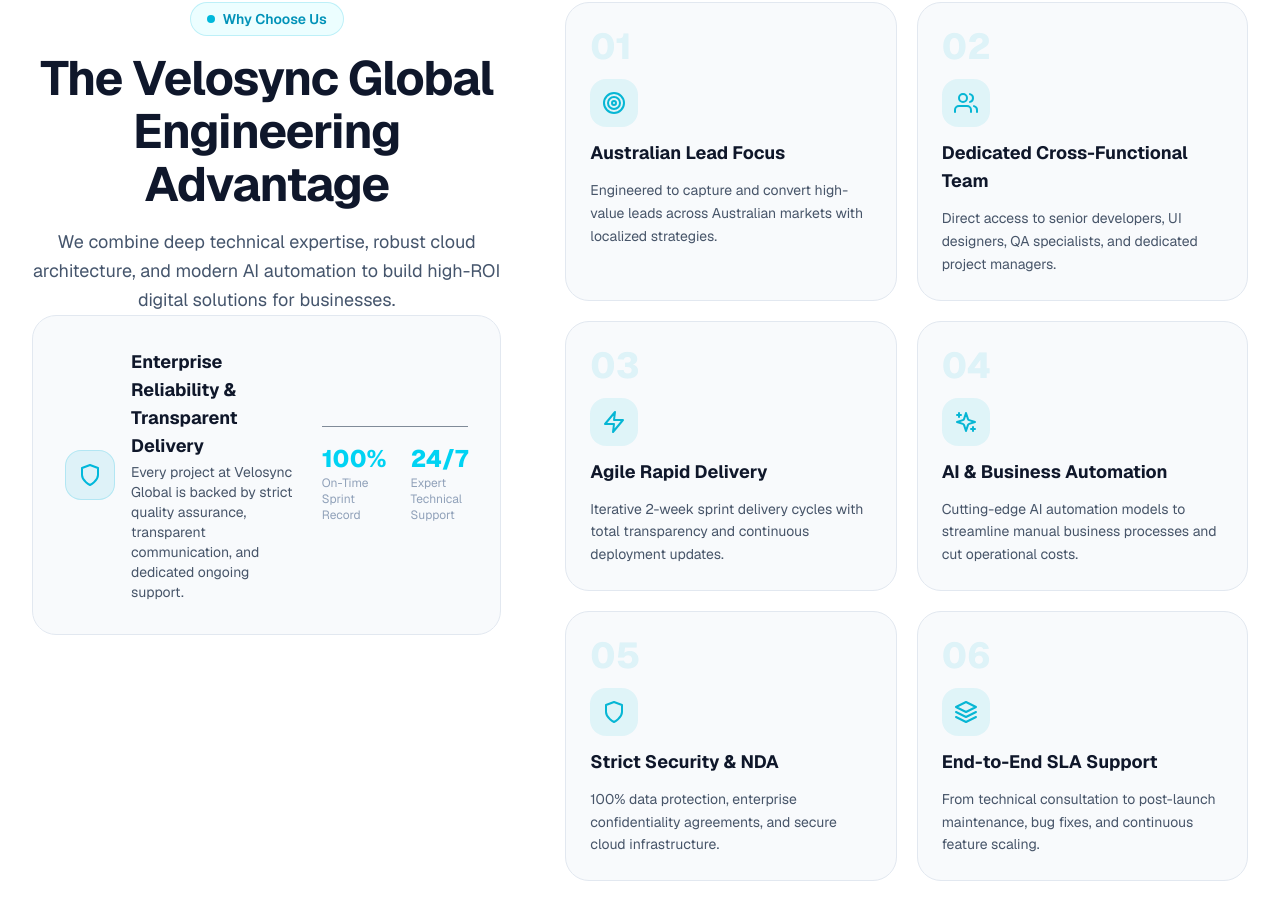
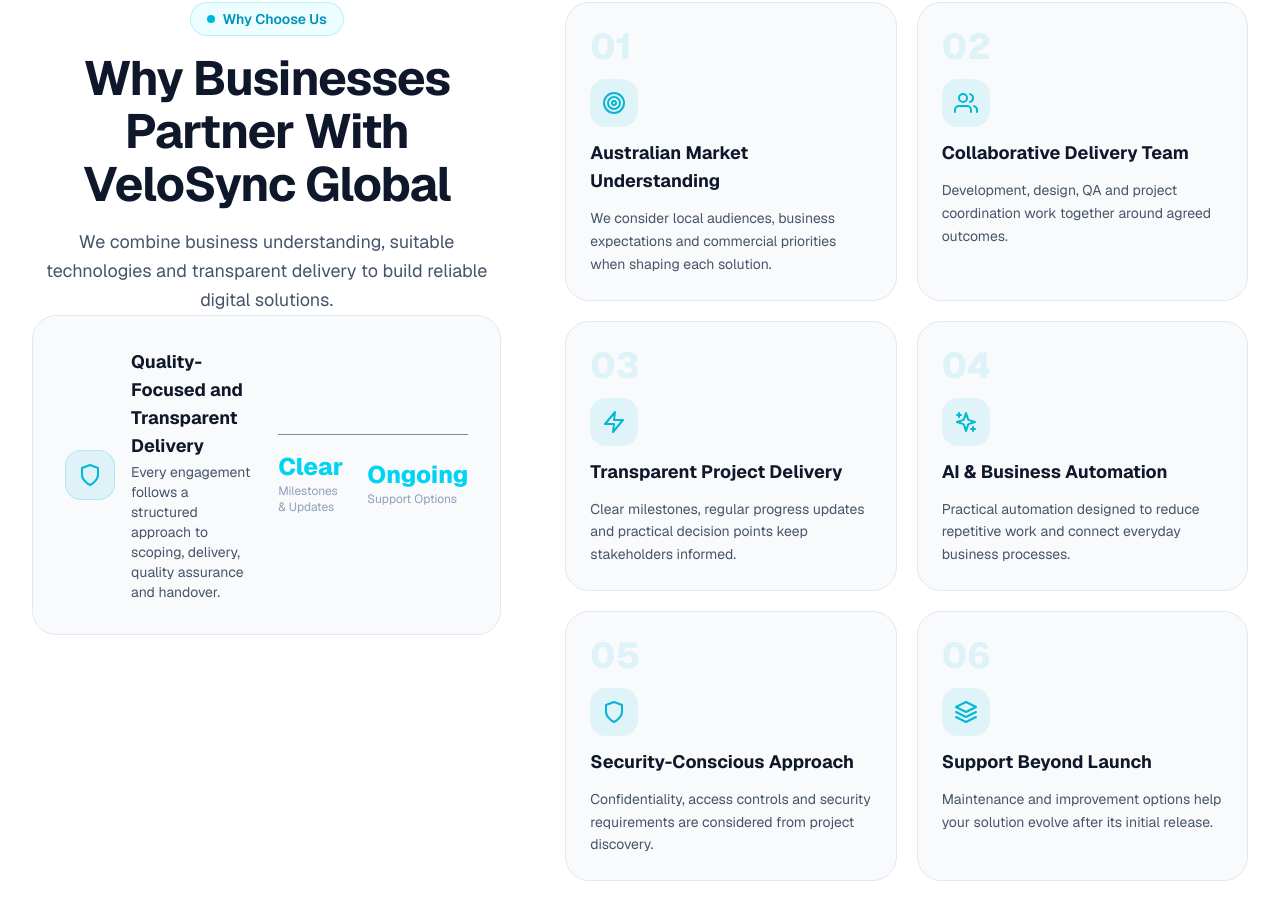
Before and after one commit to mayank-207/ValoSync-Global, a Next.js app: page / in a window 1280 px wide. Shown: the part 3335-4255 px from the top of the page. Built offline with nearby package versions, Linux system fonts and the light colour scheme.

Commit message:
Replace homepage proof claims with process-based differentiators

```diff
--- a/components/sections/WhyChooseUsSection.tsx
+++ b/components/sections/WhyChooseUsSection.tsx
@@ -12,39 +12,39 @@
 const features = [
   {
     icon: <TargetIcon size={24} />,
-    title: "Australian Lead Focus",
+    title: "Australian Market Understanding",
     description:
-      "Engineered to capture and convert high-value leads across Australian markets with localized strategies.",
+      "We consider local audiences, business expectations and commercial priorities when shaping each solution.",
   },
   {
     icon: <UsersIcon size={24} />,
-    title: "Dedicated Cross-Functional Team",
+    title: "Collaborative Delivery Team",
     description:
-      "Direct access to senior developers, UI designers, QA specialists, and dedicated project managers.",
+      "Development, design, QA and project coordination work together around agreed outcomes.",
   },
   {
     icon: <ZapIcon size={24} />,
-    title: "Agile Rapid Delivery",
+    title: "Transparent Project Delivery",
     description:
-      "Iterative 2-week sprint delivery cycles with total transparency and continuous deployment updates.",
+      "Clear milestones, regular progress updates and practical decision points keep stakeholders informed.",
   },
   {
     icon: <SparkleIcon size={24} />,
     title: "AI & Business Automation",
     description:
-      "Cutting-edge AI automation models to streamline manual business processes and cut operational costs.",
+      "Practical automation designed to reduce repetitive work and connect everyday business processes.",
   },
   {
     icon: <ShieldIcon size={24} />,
-    title: "Strict Security & NDA",
+    title: "Security-Conscious Approach",
     description:
-      "100% data protection, enterprise confidentiality agreements, and secure cloud infrastructure.",
+      "Confidentiality, access controls and security requirements are considered from project discovery.",
   },
   {
     icon: <LayersIcon size={24} />,
-    title: "End-to-End SLA Support",
+    title: "Support Beyond Launch",
     description:
-      "From technical consultation to post-launch maintenance, bug fixes, and continuous feature scaling.",
+      "Maintenance and improvement options help your solution evolve after its initial release.",
   },
 ];
 
@@ -60,8 +60,8 @@
           <div className="lg:col-span-5 lg:sticky lg:top-32">
             <SectionHeading
               eyebrow="Why Choose Us"
-              title="The Velosync Global Engineering Advantage"
-              description="We combine deep technical expertise, robust cloud architecture, and modern AI automation to build high-ROI digital solutions for businesses."
+              title="Why Businesses Partner With VeloSync Global"
+              description="We combine business understanding, suitable technologies and transparent delivery to build reliable digital solutions."
               align="center"
             />
 
@@ -82,28 +82,28 @@
                       className="text-lg font-bold"
                       style={{ color: "var(--text-primary)" }}
                     >
-                      Enterprise Reliability & Transparent Delivery
+                      Quality-Focused and Transparent Delivery
                     </h3>
                     <p
                       className="text-sm mt-0.5"
                       style={{ color: "var(--text-secondary)" }}
                     >
-                      Every project at Velosync Global is backed by strict quality assurance, transparent communication, and dedicated ongoing support.
+                      Every engagement follows a structured approach to scoping, delivery, quality assurance and handover.
                     </p>
                   </div>
                 </div>
                 <div className="flex items-center gap-6 pt-4 border-t border-slate-700/60 text-xs">
                   <div>
                     <span className="block text-2xl font-extrabold text-cyan-400">
-                      100%
+                      Clear
                     </span>
-                    <span className="text-slate-400">On-Time Sprint Record</span>
+                    <span className="text-slate-400">Milestones & Updates</span>
                   </div>
                   <div>
                     <span className="block text-2xl font-extrabold text-cyan-400">
-                      24/7
+                      Ongoing
                     </span>
-                    <span className="text-slate-400">Expert Technical Support</span>
+                    <span className="text-slate-400">Support Options</span>
                   </div>
                 </div>
               </div>
```
